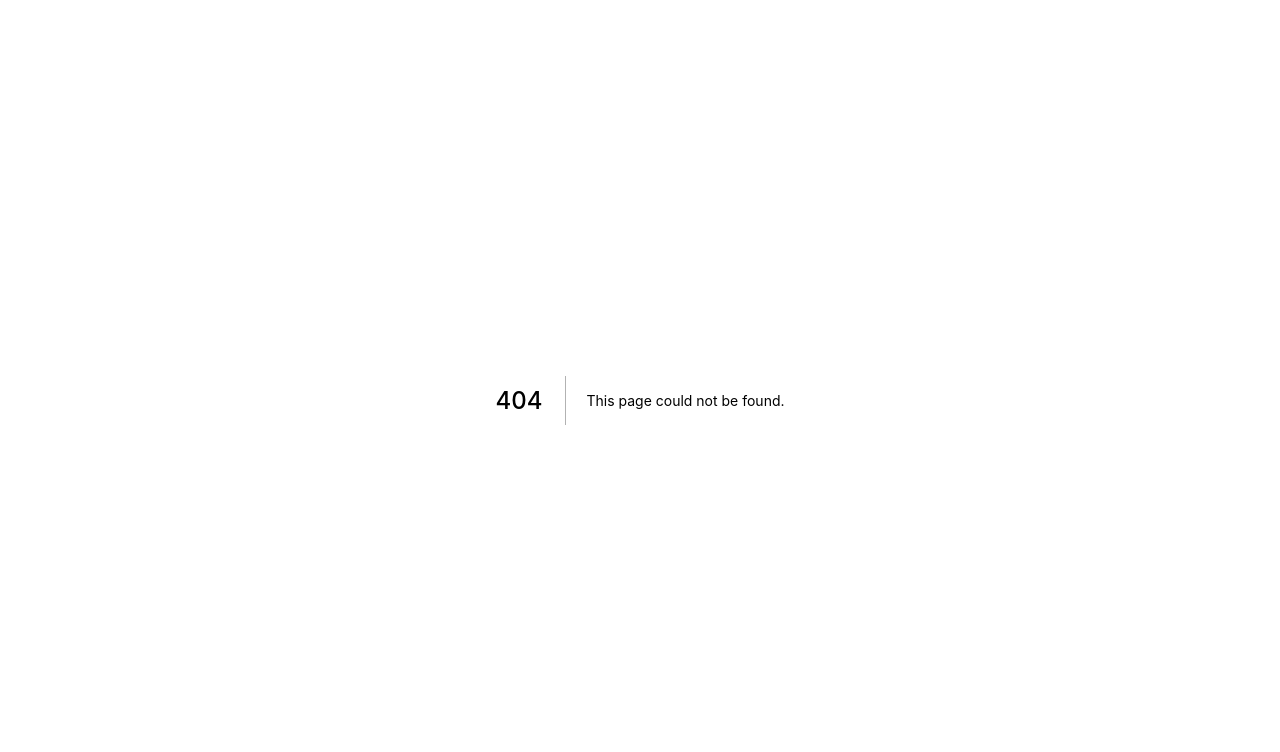
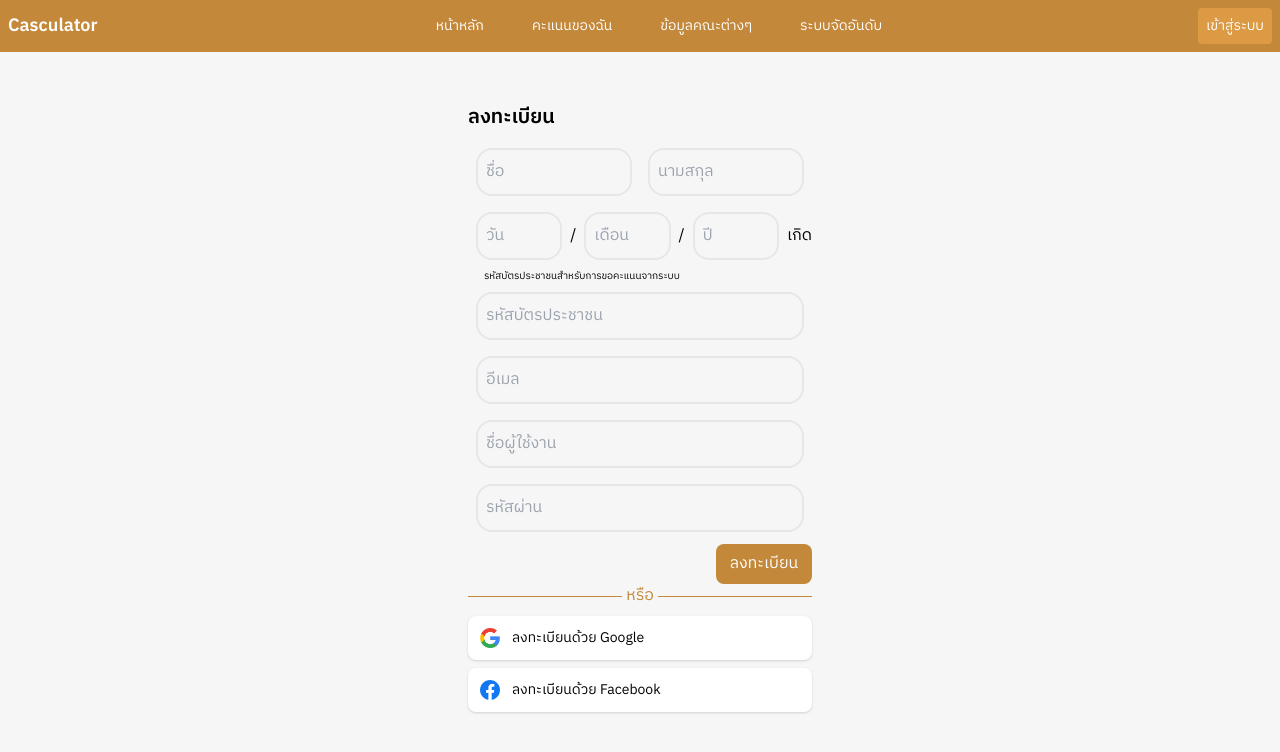
Before and after one commit to msp5382/casculator, a Next.js app: page /sign_up in a window 1280 px wide. Before the commit this address had no page. Shown: the top 752 px of the page. Built offline with nearby package versions, Linux system fonts and the light colour scheme.

Commit message:
sign up page

```diff
--- a/components/Bars/ProgressBar.tsx
+++ b/components/Bars/ProgressBar.tsx
@@ -1,6 +1,6 @@
 import { useEffect, useRef, useState } from "react";
 
-export default ({ ...props }) => {
+const ProgressBar = ({ ...props }) => {
   const [lineW, setLineW] = useState(77);
   const container = useRef<HTMLDivElement>(null);
   const data = [
@@ -106,3 +106,5 @@ export default ({ ...props }) => {
     </>
   );
 };
+
+export default ProgressBar;
--- a/components/Forms/CustomTextField.tsx
+++ b/components/Forms/CustomTextField.tsx
@@ -1,13 +1,25 @@
+import internal from "stream";
+
 type Prop = {
   label: string,
   width?: string,
+  type?: string,
+  max?: string,
+  min?: string,
+  maxLenght?: number,
 }
 
-const InputField = ({ label, width = 'w-1/4', ...props }: Prop) => {
+const InputField = ({ label, width = 'w-1/4', type, max, min, maxLenght, ...props }: Prop) => {
 
   return (<div className={`${width} relative border-2 rounded-2xl mr-2 ml-2 focus-within:border-base-bg`
   }>
     <input
+      max={max}
+      min={min}
+      maxLength={maxLenght}
+      type={type}
+      // don't delete placeholder !!!!!
+      placeholder={" "}
       className="block p-2 text-lg appearance-none focus:outline-none bg-transparent w-full"
       {...props}
     />
--- a/components/Nav.tsx
+++ b/components/Nav.tsx
@@ -35,7 +35,7 @@ const Nav = () => {
           </div>
 
           <div
-            onClick={() => router.push('/login')}
+            onClick={() => router.push('/sign_in')}
             className="p-2 pt-2 hidden md:flex text-sm "
           >
             <div className="rounded p-2 bg-base-light text-white cursor-pointer hover:bg-white hover:text-black">
--- a/pages/login.tsx
+++ b/pages/sign_in.tsx
@@ -2,15 +2,19 @@ import { useState } from "react";
 import Nav from "../components/Nav";
 import Button from "../components/Forms/Button";
 import CustomTextField from "../components/Forms/CustomTextField";
-export default () => {
+import router from "next/router";
+const loginPage = () => {
   return (
-    <div className="w-screen h-screen overflow-scroll flex flex-col">
+    <div className="w-screen h-screen overflow-scroll flex flex-col justify-between">
       <Nav />
-      <div className="mx-auto p-5 w-full h-full max-w-sm">
+
+      <div className="mx-auto p-5 w-full max-w-sm">
         <div className="flex flex-col text-xl font-bold">เข้าสู่ระบบ</div>
         <div className='flex flex-col justify-items-center'>
-          <CustomTextField width='w-99/100 mt-4' label='Username' />
-          <CustomTextField width='w-99/100 mt-4' label='Password' />
+          <form>
+            <CustomTextField type='password' width='w-99/100 mt-4' label='Username' />
+            <CustomTextField type='email' width='w-99/100 mt-4' label='Password' />
+          </form>
         </div>
         <div className="flex justify-end">
           <Button text="เข้าสู่ระบบ"></Button>
@@ -33,10 +37,13 @@ export default () => {
           <img className="h-5" src="./fb-logo.png" />
           <div className="ml-3">เข้าสู่ระบบด้วย Facebook </div>
         </div>
-        <div className="text-center mt-2 underline text-base text-sm cursor-pointer">
+        <div onClick={() => router.push('/sign_up')} className="text-center mt-4 underline text-base text-sm cursor-pointer">
           ยังไม่มีบัญชี ? สมัครสมาชิก
         </div>
       </div>
+      <div style={{ height: 52 }} />
     </div>
   );
 };
+
+export default loginPage;
--- /dev/null
+++ b/pages/sign_up.tsx
@@ -0,0 +1,60 @@
+import { useState } from "react";
+import Nav from "../components/Nav";
+import Button from "../components/Forms/Button";
+import CustomTextField from "../components/Forms/CustomTextField";
+const loginPage = () => {
+  return (
+    <div className="w-screen h-screen overflow-scroll flex flex-col justify-between">
+      <Nav />
+
+      <div className="mx-auto p-5 w-full max-w-sm">
+        <div className="flex flex-col text-xl font-bold">ลงทะเบียน</div>
+        <div className='flex flex-col justify-items-center'>
+          <form>
+            <div className='flex flex-row'>
+              <CustomTextField type='text' width='w-99/100 mt-4' label='ชื่อ' />
+              <CustomTextField type='text' width='w-99/100 mt-4' label='นามสกุล' />
+            </div>
+            <div className='flex flex-row'>
+              <CustomTextField type='number' width='w-99/100 mt-4' label='วัน' />
+              <div className='flex mt-4 items-center justify-items-center'>/</div>
+              <CustomTextField type='number' width='w-99/100 mt-4' label='เดือน' />
+              <div className='flex mt-4 items-center justify-items-center'>/</div>
+              <CustomTextField type='number' width='w-99/100 mt-4' label='ปี' />
+              <div className='flex mt-4 items-center justify-items-center'>เกิด</div>
+            </div>
+            <div className="flex flex-col justify-center ml-4 h-8" style={{ fontSize: 10 }}>รหัสบัตรประชาชนสำหรับการขอคะแนนจากระบบ</div>
+            <CustomTextField maxLenght={13} type='text' width='w-99/100' label='รหัสบัตรประชาชน' />
+            <CustomTextField type='email' width='w-99/100 mt-4' label='อีเมล' />
+            <CustomTextField type='text' width='w-99/100 mt-4' label='ชื่อผู้ใช้งาน' />
+            <CustomTextField type='password' width='w-99/100 mt-4' label='รหัสผ่าน' />
+          </form>
+        </div>
+        <div className="flex justify-end">
+          <Button text="ลงทะเบียน"></Button>
+        </div>
+        <div className="flex">
+          <div className="flex flex-col justify-center w-full">
+            <div className="border-t border-base h-0 w-full"></div>
+          </div>
+          <div className="pl-1 pr-1 text-base">หรือ</div>
+          <div className="flex flex-col justify-center w-full">
+            <div className="border-t border-base h-0 w-full"></div>
+          </div>
+        </div>
+
+        <div className="shadow text-sm w-full rounded-lg p-3 bg-white flex mt-2">
+          <img className="h-5" src="./google-logo.png" />
+          <div className="ml-3">ลงทะเบียนด้วย Google </div>
+        </div>
+        <div className="shadow text-sm w-full rounded-lg p-3 bg-white flex mt-2">
+          <img className="h-5" src="./fb-logo.png" />
+          <div className="ml-3">ลงทะเบียนด้วย Facebook </div>
+        </div>
+      </div>
+      <div style={{ height: 52 }} />
+    </div>
+  );
+};
+
+export default loginPage;
--- a/styles/global.css
+++ b/styles/global.css
@@ -16,9 +16,13 @@ html {
   background-color: #f6f6f6;
 }
 
+input:focus-within ~ label,
+input:not(:placeholder-shown) ~ label {
+  @apply transform-gpu scale-75 -translate-y-3 z-0 ml-3 px-1 py-0;
+}
 
 input:focus-within ~ label {
-  @apply text-base-bg transform-gpu scale-75 -translate-y-3 z-0 ml-3 px-1 py-0;
+  @apply text-base-bg;
 }
 
 html,
```
